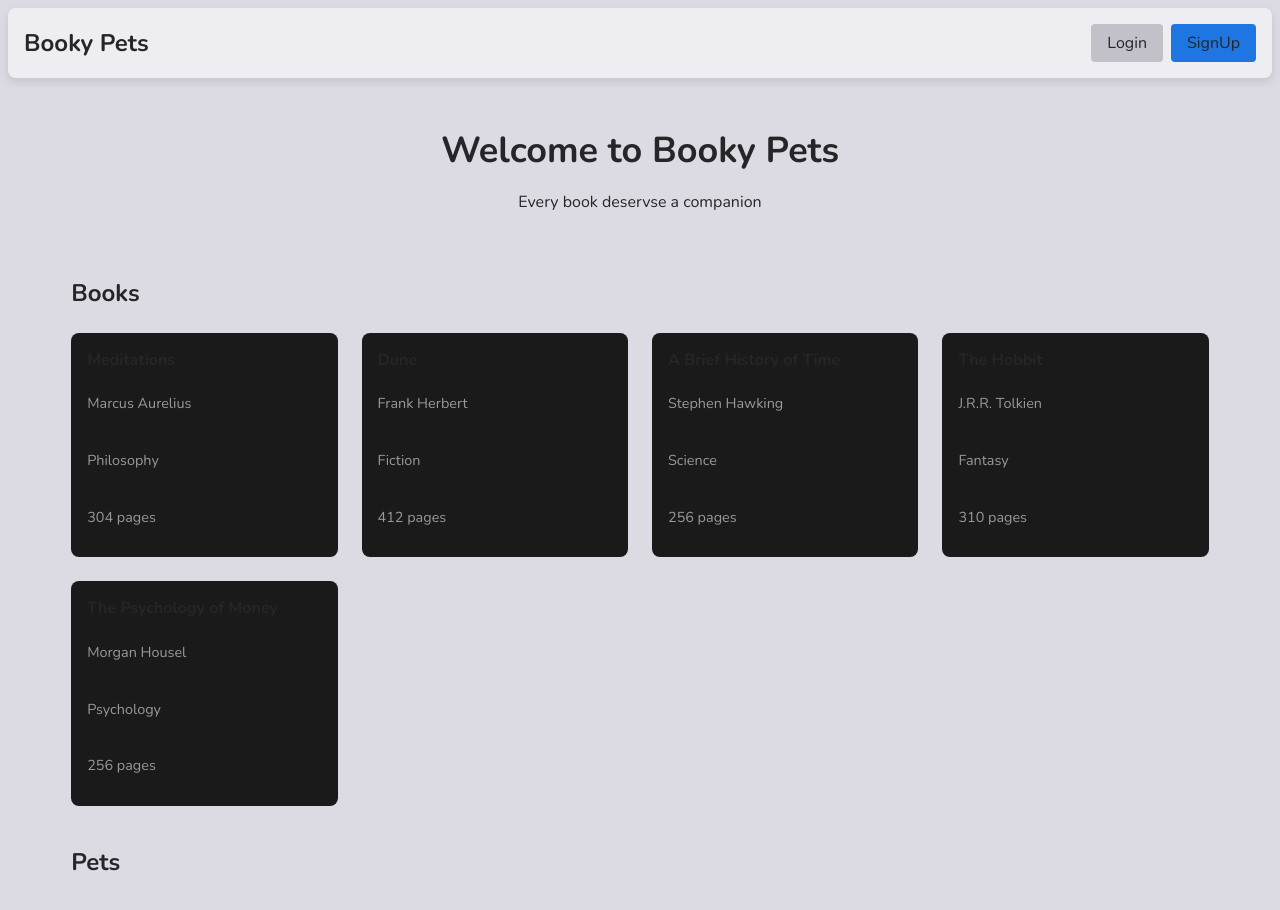
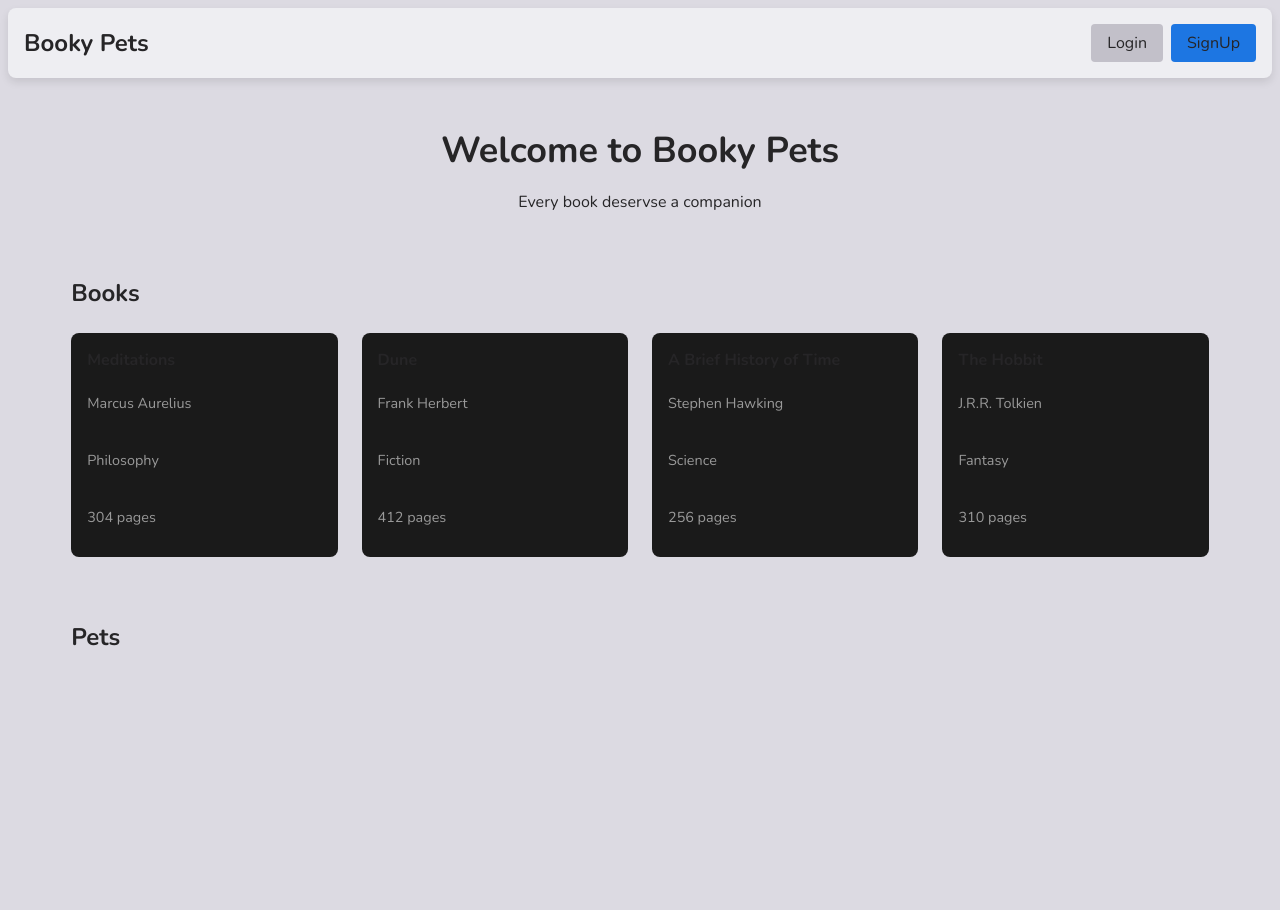
Before and after one commit to tmiesz/BookyPets, a React (Vite) app in the folder src/BookyPets.Web/: page / in a window 1280 px wide. Shown: the top 910 px of the page. After the commit the page ends 800 px from the top, so only its background shows below. Built offline with nearby package versions, Linux system fonts and the light colour scheme.

Commit message:
feat(web home page): display only first row of books

```diff
--- a/src/BookyPets.Web/src/styles/Home.css
+++ b/src/BookyPets.Web/src/styles/Home.css
@@ -25,5 +25,8 @@
 .container-grid {
     display: grid;
     grid-template-columns: repeat(auto-fill, minmax(220px, 1fr));
+    grid-template-rows: auto 0px;
+    grid-auto-rows: 0px;
     gap: var(--space-6);
+    overflow: hidden;
 }
```
